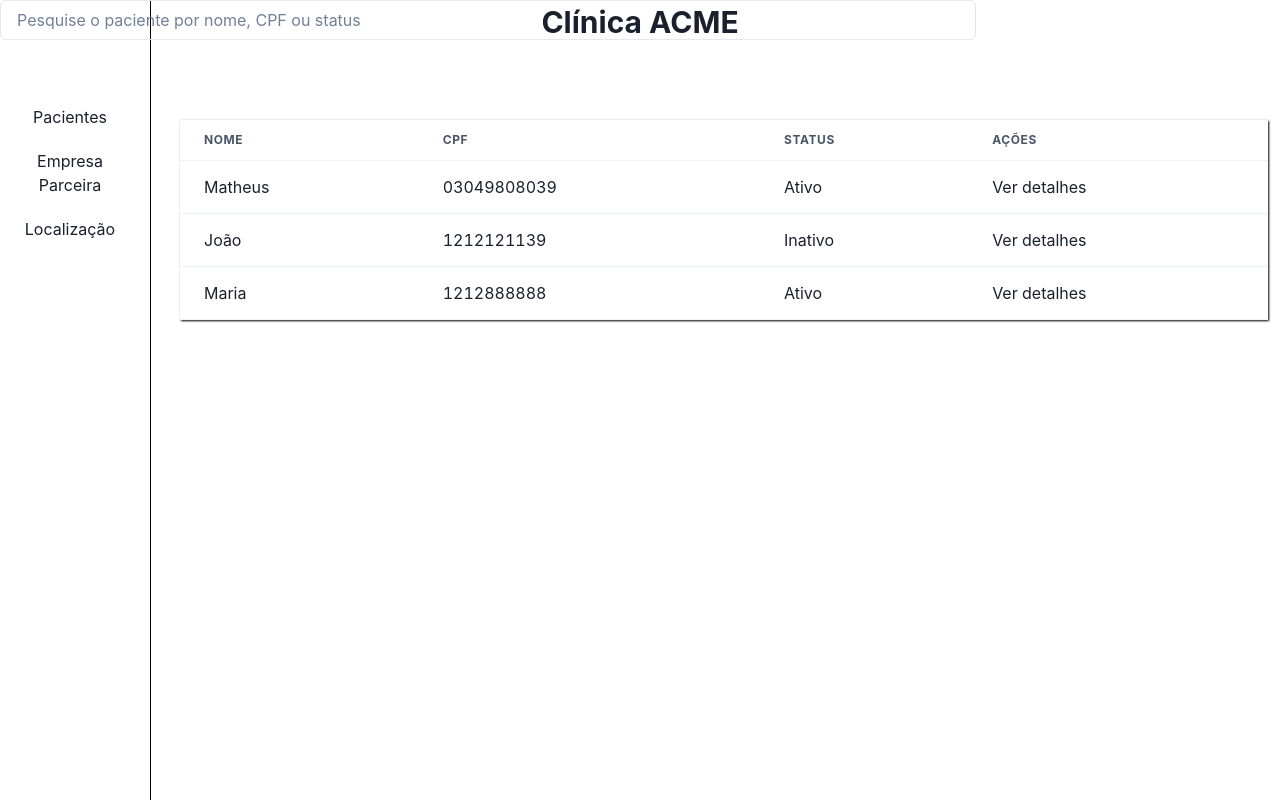
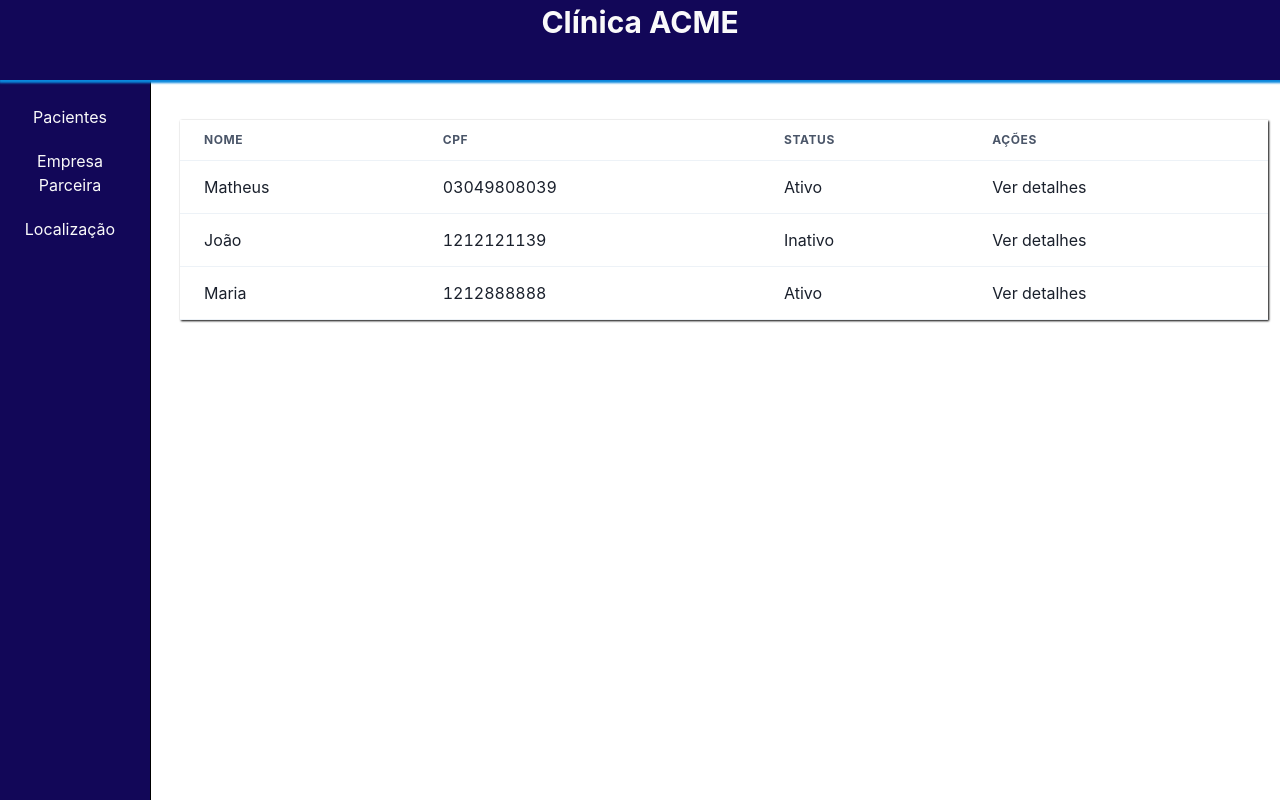
Before and after one commit to Mathluiz23/clinica-ACME, a React (Create React App) app: page / in a window 1280 px wide. Built offline with nearby package versions, Linux system fonts and the light colour scheme.

Commit message:
:lipstick: Ajustando estilização da aplicação e padronizando cores

```diff
--- a/src/index.css
+++ b/src/index.css
@@ -1,11 +1,29 @@
+@import url("https://fonts.googleapis.com/css2?family=Poppins:wght@300;400;500;600&display=swap");
+
+html,
 body {
-  margin: 0;
-  font-family: -apple-system, BlinkMacSystemFont, "Segoe UI", "Roboto", "Oxygen", "Ubuntu", "Cantarell", "Fira Sans",
-    "Droid Sans", "Helvetica Neue", sans-serif;
-  -webkit-font-smoothing: antialiased;
-  -moz-osx-font-smoothing: grayscale;
+  scroll-behavior: smooth;
 }
 
-code {
-  font-family: source-code-pro, Menlo, Monaco, Consolas, "Courier New", monospace;
+* {
+  margin: 0;
+  padding: 0;
+  border: 0;
+  outline: 0;
+  list-style: none;
+  text-decoration: none;
+  box-sizing: border-box;
 }
+
+:root {
+  --color-primary: #120758;
+  --color-variant: rgb(10, 135, 220);
+  --color-ligth: rgb(250, 250, 250);
+  --container-width-lg: 80%;
+  --container-width-md: 86%;
+  --container-width-sm: 90%;
+}
+
+:disabled {
+  opacity: 0.8 !important;
+}
```
